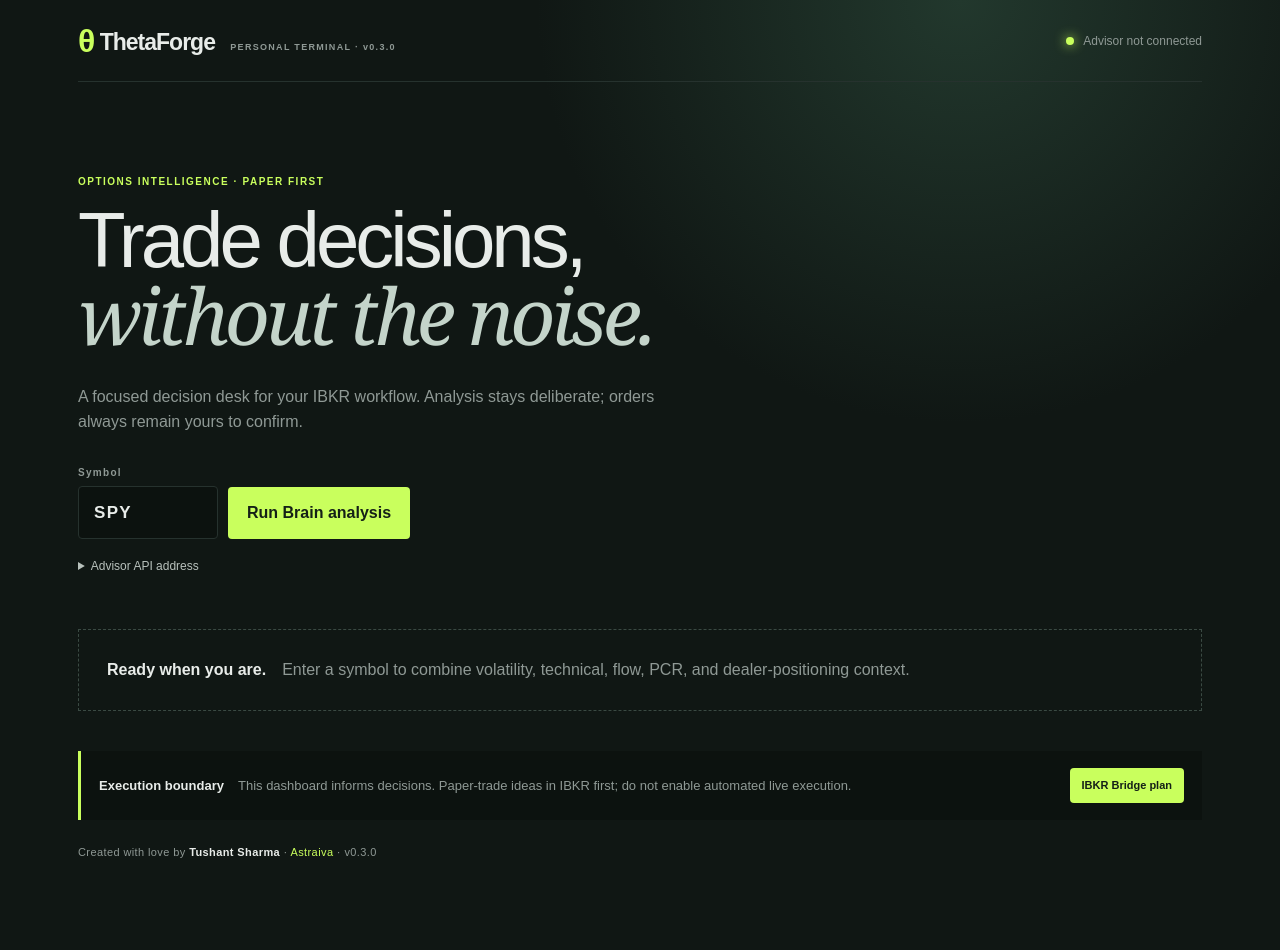
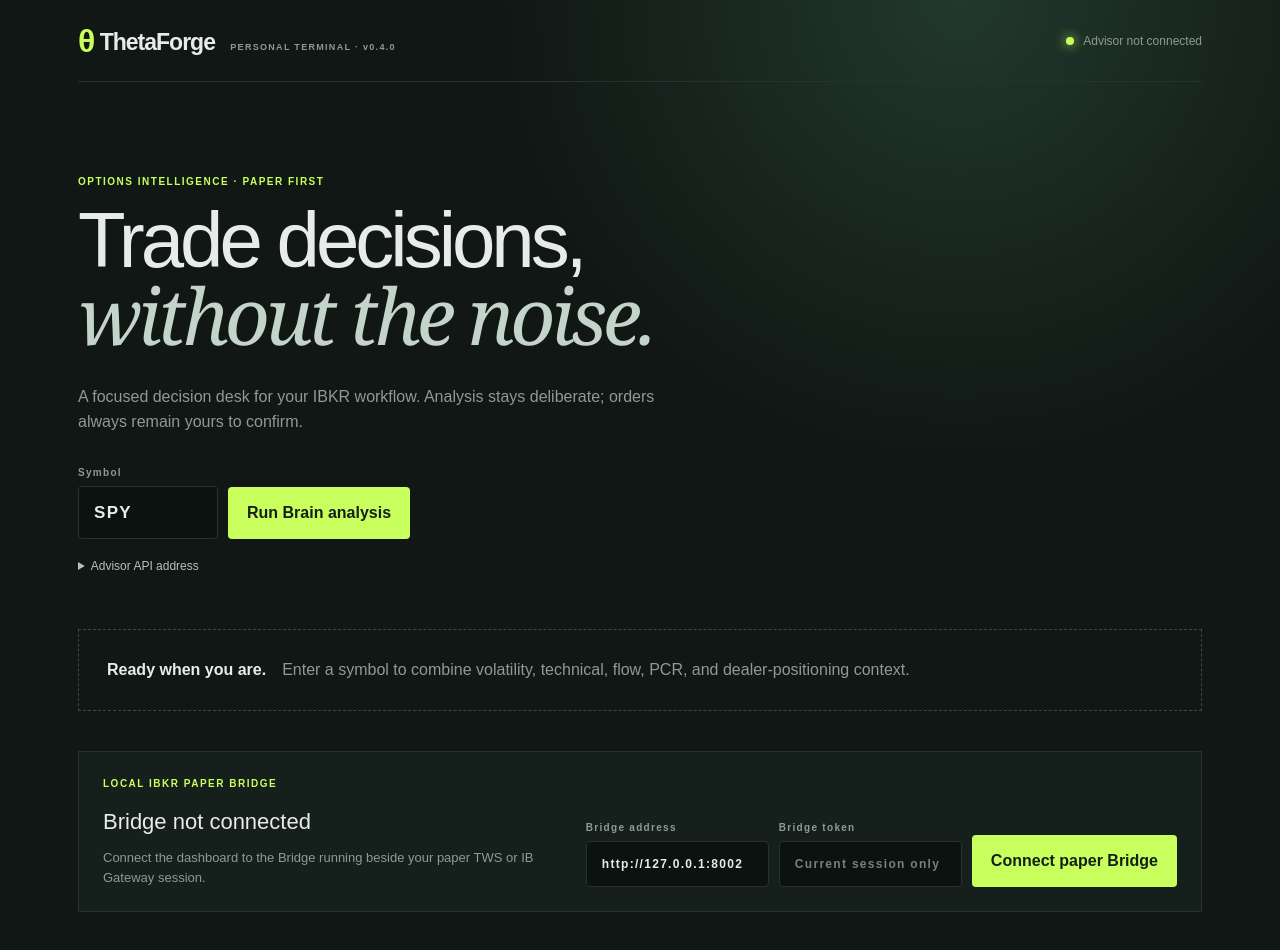
Before and after one commit to Jadax/ThetaForge, a Next.js app in the folder dashboard/: page / in a window 1280 px wide. Shown: the top 950 px of the page. Before the commit the page ends 910 px from the top, so only its background shows below. Built offline with nearby package versions, Linux system fonts and the light colour scheme.

Commit message:
Control local paper bridge from dashboard

```diff
--- a/dashboard/app/globals.css
+++ b/dashboard/app/globals.css
@@ -13,5 +13,6 @@ form{display:flex;gap:10px;margin-top:30px}label{font-size:10px;letter-spacing:1
 .analysis-head{border-top:1px solid var(--line);padding:35px 0 25px;display:flex;justify-content:space-between;align-items:end}.analysis-head h2{font-size:48px;letter-spacing:-2px;margin:0}.analysis-head h2 span{font-size:18px;color:var(--muted);letter-spacing:0}.signal{text-align:right}.signal small{display:block;color:var(--muted);font-size:10px;letter-spacing:1px}.signal strong{display:block;color:var(--lime);font-size:22px;text-transform:capitalize;margin:7px 0}.signal span{color:var(--muted);font-size:12px}
 .grid{display:grid;grid-template-columns:1.15fr 1fr 1fr;gap:12px}.grid article{background:rgba(23,33,29,.86);border:1px solid var(--line);padding:24px;min-height:200px}.strategy{background:linear-gradient(145deg,#273c2c,#17211d)!important}.strategy h3{font-size:28px;text-transform:capitalize;margin:0 0 15px;letter-spacing:-1px}.strategy p:last-child,.grid article>p:last-child{font-size:14px;line-height:1.55;color:#b7c1bc}.idea{padding:10px 0;border-top:1px solid var(--line)}.idea b{display:block;font-size:14px;text-transform:capitalize}.idea span{color:var(--muted);font-size:11px}.ledger{display:grid;grid-template-columns:1fr 1fr auto;padding:9px 0;border-top:1px solid var(--line);font-size:12px}.ledger b{text-transform:uppercase;font-size:10px;letter-spacing:1px}.ledger span{color:#b8c4bd;text-transform:capitalize}.ledger small{color:var(--lime)}
 .safety{margin-top:40px;background:#0c120f;border-left:3px solid var(--lime);padding:17px 18px;display:flex;align-items:center;gap:14px;font-size:13px}.safety span{color:var(--muted);flex:1}.safety button{font-size:11px;padding:9px 12px}
+.bridge-panel{margin-top:40px;background:rgba(23,33,29,.86);border:1px solid var(--line);padding:24px;display:grid;grid-template-columns:1fr 1.3fr;gap:28px}.bridge-panel h3{margin:0 0 10px;font-size:22px}.bridge-panel p:last-child{font-size:13px;color:var(--muted);line-height:1.5}.bridge-controls{display:grid;grid-template-columns:1fr 1fr auto;gap:10px;align-items:end}.bridge-controls label{min-width:0}.bridge-controls .api{width:100%;font-size:12px}.positions{grid-column:1/-1;display:flex;flex-wrap:wrap;gap:8px}.positions span{border:1px solid var(--line);padding:8px 10px;font-size:12px;color:var(--muted)}.positions b{color:var(--lime)}
 footer{padding:24px 0 0;color:var(--muted);font-size:11px;letter-spacing:.4px}footer b{color:var(--ink)}footer span{color:var(--lime)}
-@media(max-width:700px){main{padding:0 17px 36px}nav{height:70px}.brand small{display:none}.hero{padding:62px 0 42px}.hero h1{letter-spacing:-2px}.grid{grid-template-columns:1fr}.analysis-head{align-items:start;gap:20px;flex-direction:column}.signal{text-align:left}.empty,.safety{align-items:flex-start;flex-direction:column}.safety button{align-self:stretch} }
+@media(max-width:700px){main{padding:0 17px 36px}nav{height:70px}.brand small{display:none}.hero{padding:62px 0 42px}.hero h1{letter-spacing:-2px}.grid,.bridge-panel{grid-template-columns:1fr}.bridge-controls{grid-template-columns:1fr}.analysis-head{align-items:start;gap:20px;flex-direction:column}.signal{text-align:left}.empty,.safety{align-items:flex-start;flex-direction:column}.safety button{align-self:stretch} }
--- a/dashboard/app/page.tsx
+++ b/dashboard/app/page.tsx
@@ -15,9 +15,11 @@ type Analysis = {
   recommendations_1m: Array<{ strategy: string; suitability: number; typical_dte: string; typical_delta: string }>;
 };
 
+type BridgePosition = { symbol: string; position: number; average_cost: number };
+
 const signalLabel = (signal: string) => signal.replaceAll("_", " ");
 const DEFAULT_ADVISOR_API = "https://thetaforge-production.up.railway.app";
-const VERSION = "v0.3.0";
+const VERSION = "v0.4.0";
 
 export default function Home() {
   const [symbol, setSymbol] = useState("SPY");
@@ -26,11 +28,39 @@ export default function Home() {
   const [status, setStatus] = useState("Advisor not connected");
   const [loading, setLoading] = useState(false);
   const [error, setError] = useState("");
+  const [bridgeBase, setBridgeBase] = useState("http://127.0.0.1:8002");
+  const [bridgeToken, setBridgeToken] = useState("");
+  const [bridgeStatus, setBridgeStatus] = useState("Bridge not connected");
+  const [positions, setPositions] = useState<BridgePosition[]>([]);
+  const [bridgeLoading, setBridgeLoading] = useState(false);
 
   useEffect(() => {
     const saved = window.localStorage.getItem("thetaforge-api-base");
     setApiBase(saved === "http://localhost:8000" || !saved ? DEFAULT_ADVISOR_API : saved);
+    setBridgeBase(window.localStorage.getItem("thetaforge-bridge-base") || "http://127.0.0.1:8002");
+    setBridgeToken(window.sessionStorage.getItem("thetaforge-bridge-token") || "");
   }, []);
+
+  async function connectBridge() {
+    setBridgeLoading(true);
+    const base = bridgeBase.replace(/\/$/, "");
+    window.localStorage.setItem("thetaforge-bridge-base", base);
+    window.sessionStorage.setItem("thetaforge-bridge-token", bridgeToken);
+    const headers: HeadersInit = bridgeToken ? { "X-ThetaForge-Bridge-Token": bridgeToken } : {};
+    try {
+      const connection = await fetch(`${base}/connect`, { method: "POST", headers });
+      if (!connection.ok) throw new Error(`Bridge returned ${connection.status}`);
+      const positionResponse = await fetch(`${base}/positions`, { headers });
+      if (!positionResponse.ok) throw new Error(`Positions returned ${positionResponse.status}`);
+      setPositions(await positionResponse.json());
+      setBridgeStatus("Paper Bridge connected");
+    } catch (bridgeError) {
+      setBridgeStatus(bridgeError instanceof Error ? bridgeError.message : "Bridge unavailable");
+      setPositions([]);
+    } finally {
+      setBridgeLoading(false);
+    }
+  }
 
   async function analyze(event: FormEvent) {
     event.preventDefault();
@@ -90,8 +120,17 @@ export default function Home() {
         </section>
       </>}
 
-      <section className="safety"><b>Execution boundary</b><span>This dashboard informs decisions. Paper-trade ideas in IBKR first; do not enable automated live execution.</span><button type="button" onClick={() => alert("Coming next: a local-only IBKR Bridge will read your paper account and stage orders for your approval.")}>IBKR Bridge plan</button></section>
-      <footer>Created with love by <b>Tushant Sharma</b> · <span>Astraiva</span> · {VERSION}</footer>
+      <section className="bridge-panel">
+        <div><p className="eyebrow">LOCAL IBKR PAPER BRIDGE</p><h3>{bridgeStatus}</h3><p>Connect the dashboard to the Bridge running beside your paper TWS or IB Gateway session.</p></div>
+        <div className="bridge-controls">
+          <label>Bridge address<input className="api" value={bridgeBase} onChange={(event) => setBridgeBase(event.target.value)} aria-label="IBKR Bridge address" /></label>
+          <label>Bridge token<input className="api" type="password" value={bridgeToken} onChange={(event) => setBridgeToken(event.target.value)} aria-label="IBKR Bridge token" placeholder="Current session only" /></label>
+          <button type="button" onClick={connectBridge} disabled={bridgeLoading}>{bridgeLoading ? "Connecting…" : "Connect paper Bridge"}</button>
+        </div>
+        {positions.length > 0 && <div className="positions">{positions.map((position) => <span key={position.symbol}><b>{position.symbol}</b> {position.position} @ ${position.average_cost.toFixed(2)}</span>)}</div>}
+      </section>
+      <section className="safety"><b>Execution boundary</b><span>The Bridge is paper-only. Start the local Bridge and TWS/IB Gateway first; the dashboard can connect and control it but cannot start native applications.</span></section>
+      <footer>Created with love {"\u2665"} by <b>Tushant Sharma</b> · <span>Astraiva</span> · {VERSION}</footer>
     </main>
   );
 }
```
